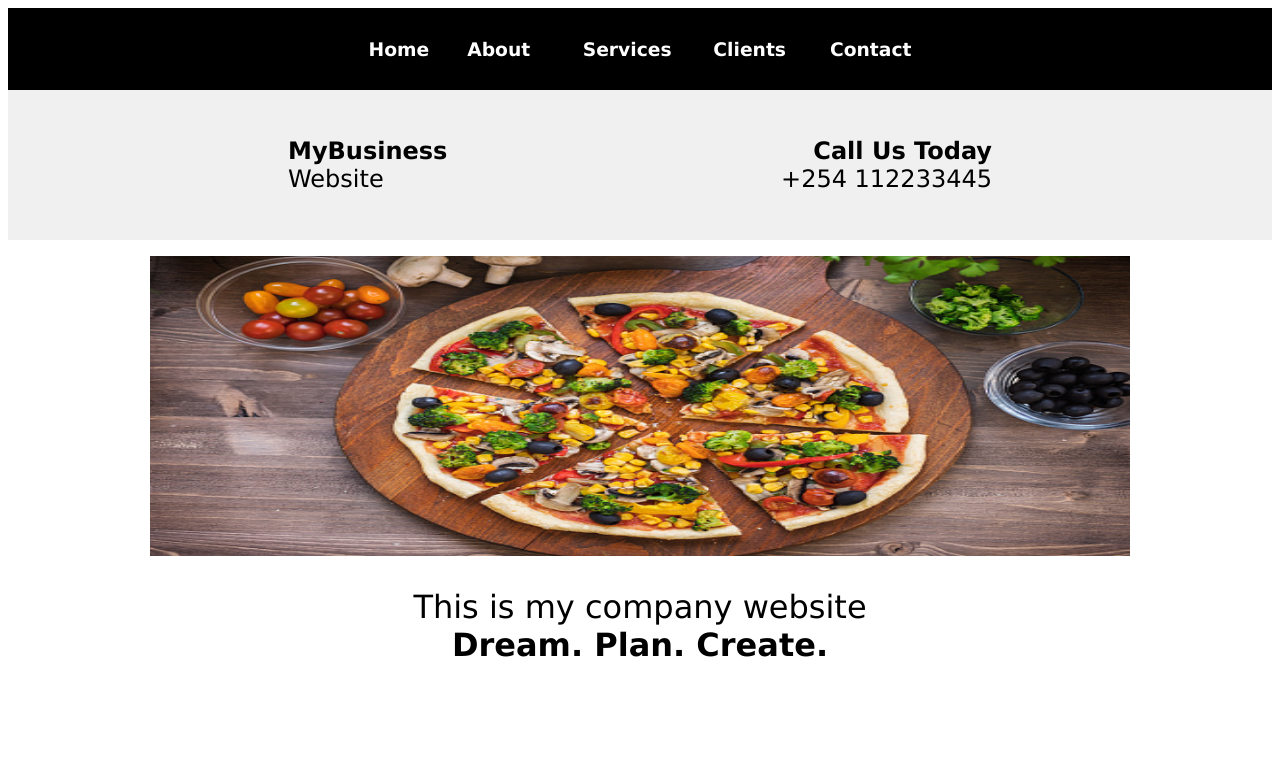
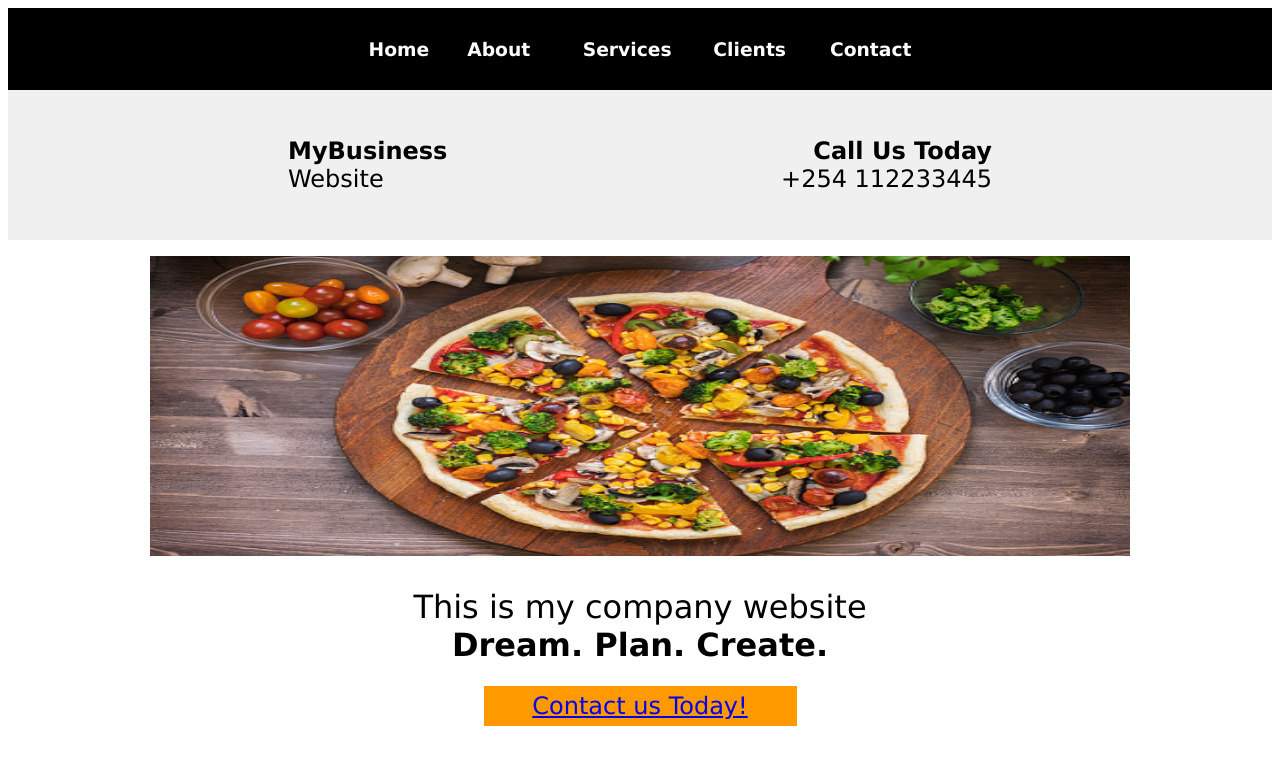
Before and after one commit to claudiahW/businesslanding, a plain HTML site: page index.html in a window 1280 px wide. Drawn offline with Linux system fonts and the light colour scheme.

Commit message:
add contact us link

```diff
--- a/index.html
+++ b/index.html
@@ -80,6 +80,21 @@
     </td>
 </tr>
 </table>
+<table width="100%" border="0" cellspacing="5" cellpadding="5" bgcolor="white">
+    <tr>
+        <td height="72" align="center" valign="top">
+            <table width="313" border="0" cellspacing="3" cellpadding="3" bgcolor="#ff9900">
+                <tr>
+                    <td width="301" align="center" nowrap="nowrap">
+                        <font color="white" size="5" face="Verdana, Geneva, Sans-serif"><a href="#">Contact us Today!</a><br/>
+                        </font>
+                    </td>
+                </tr>
+            </table>
+
+        </td>
+    </tr>
+</table>
 
 </body>
 </html>
```
